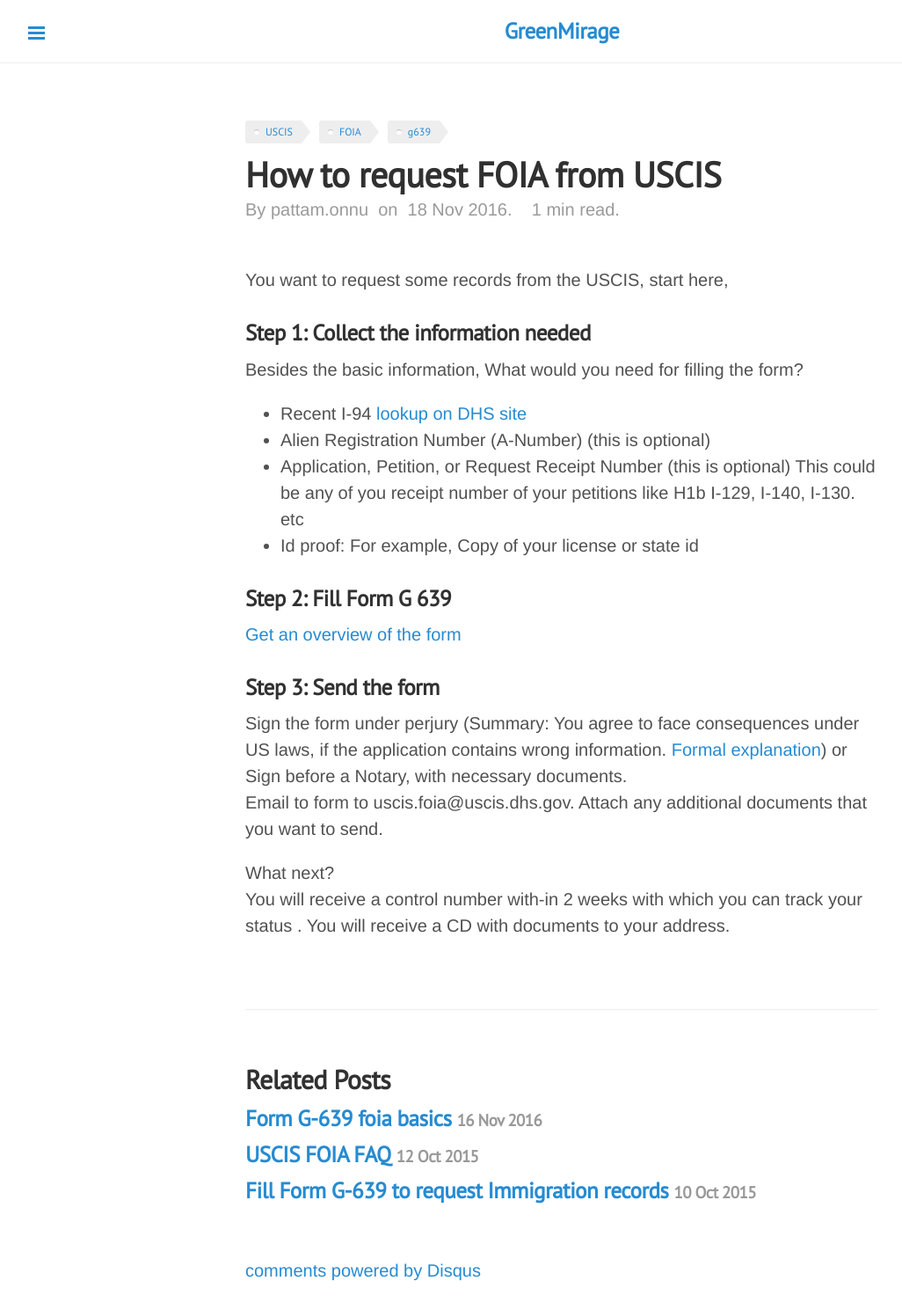
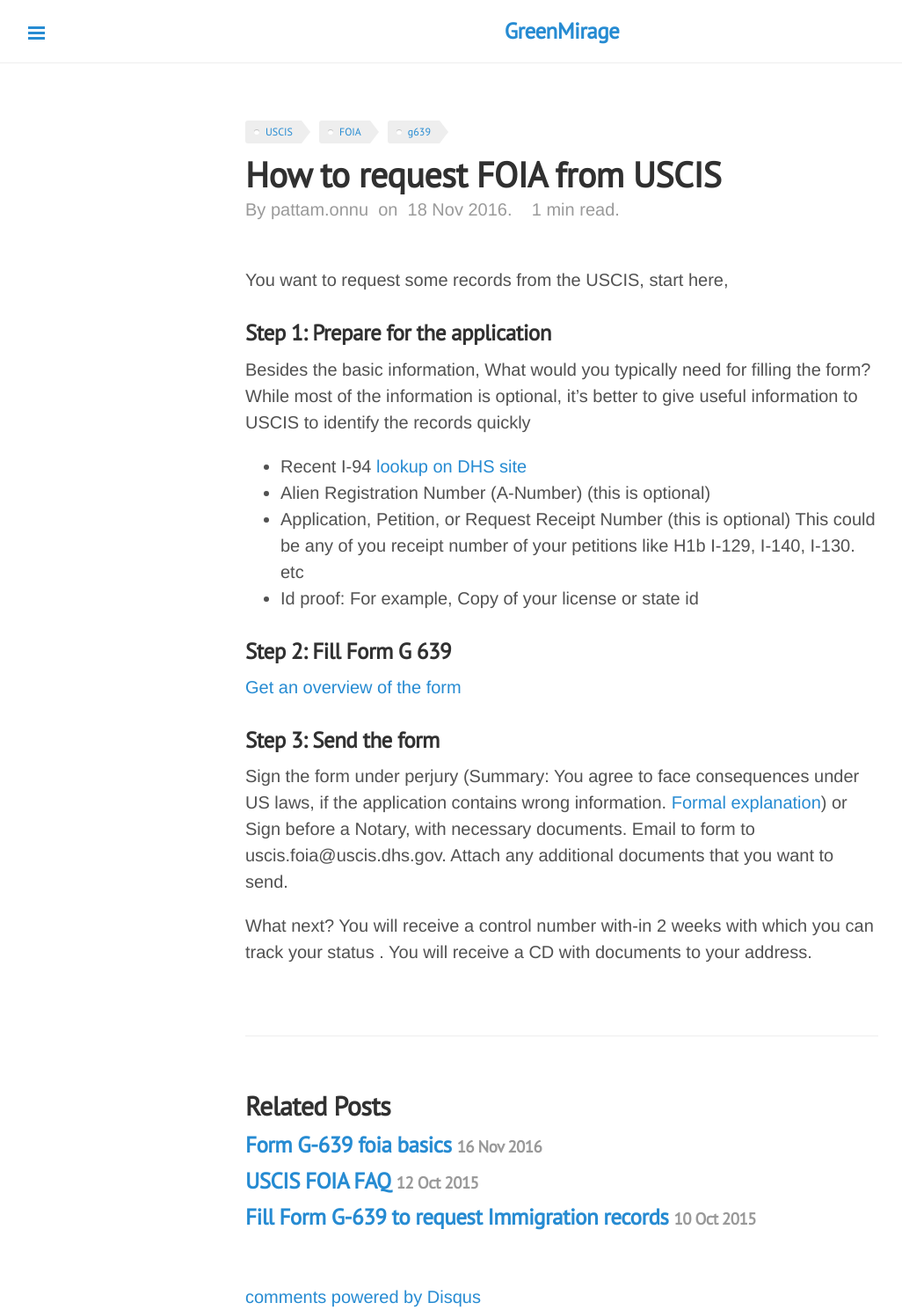
Before and after one commit to gitforwork2/gitforwork.github.io, a Jekyll site: the page built from _posts/2016-11-18-how-to-request-FOIA-from-USCIS.md, in a window 1280 px wide. Shown: the whole page at 88% size, without its empty margins (1-1027 px from the left). Built offline with Jekyll 4.4.1, drawn with Linux system fonts in a browser that asks for light colours; comment, search, counter and statistics services are not loaded; before the commit the page ends 1459 px from its top, so only the background shows below that.

Commit message:
post refactor

```diff
--- a/_posts/2016-11-18-how-to-request-FOIA-from-USCIS.md
+++ b/_posts/2016-11-18-how-to-request-FOIA-from-USCIS.md
@@ -8,8 +8,10 @@
 ---
 You want to request some records from the USCIS, start here,
 
-### Step 1: Collect the information needed
-Besides the basic information, What would you need for filling the form?
+### Step 1: Prepare for the application
+Besides the basic information, What would you typically need for filling the form?
+  While most of the information is optional, it's better to give useful information to USCIS to identify the
+  records quickly
 
 * Recent I-94
 [lookup on DHS site](https://i94.cbp.dhs.gov/I94/#/recent-search)
```
